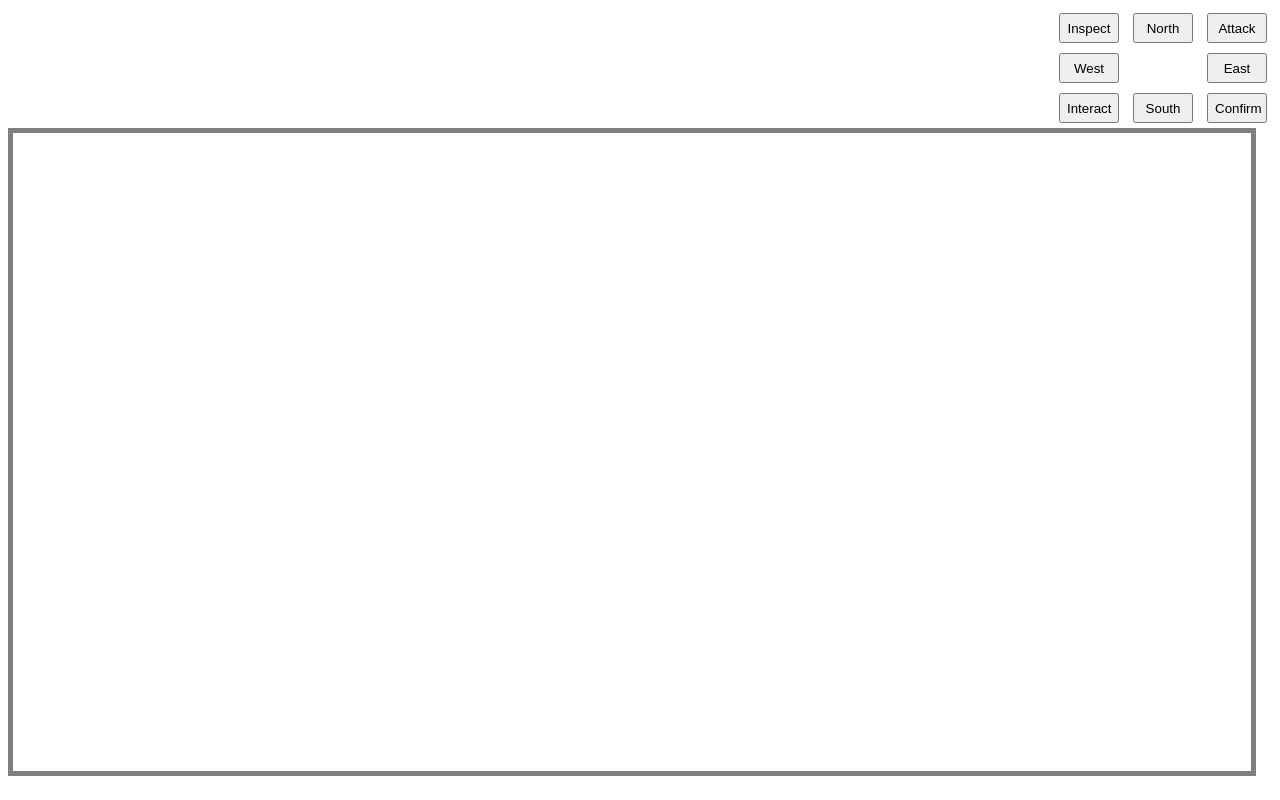
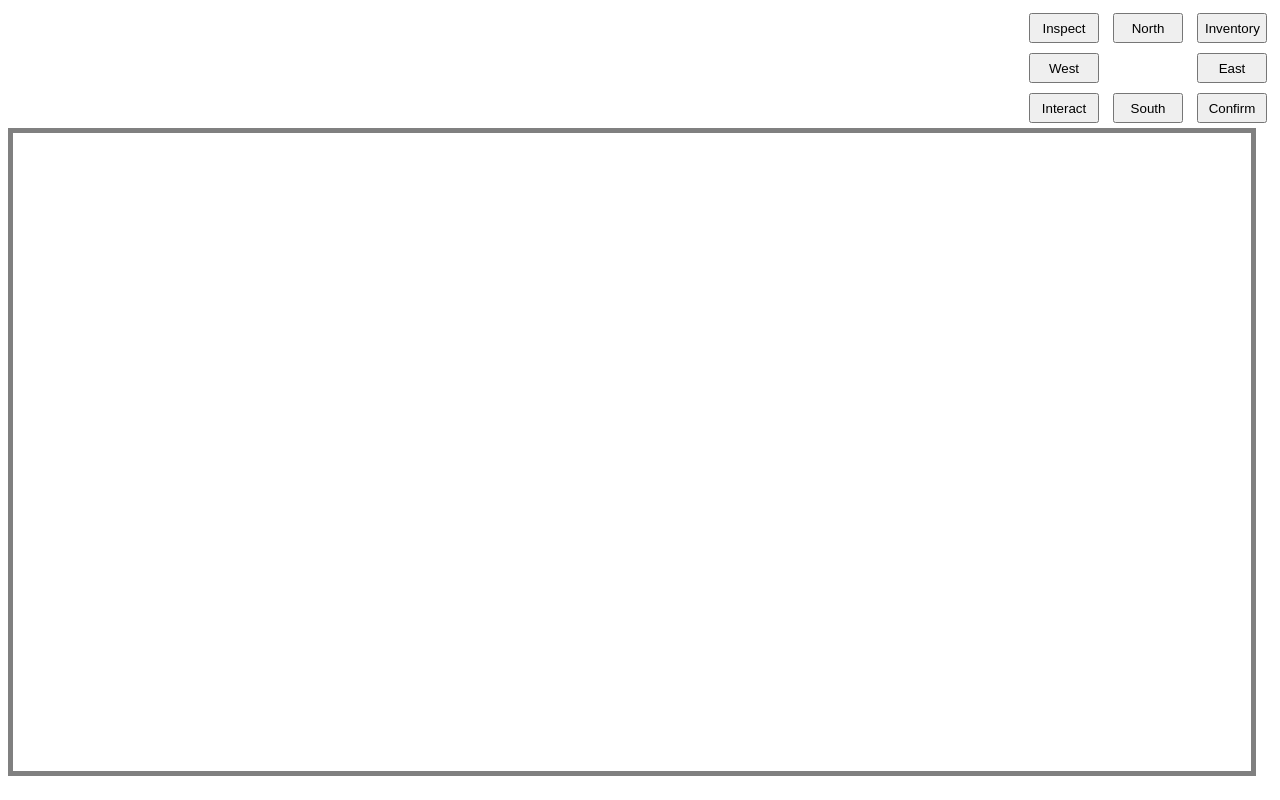
Before and after one commit to Artimedias/RPGTeamWeek, a website built with webpack: page src/index.html in a window 1280 px wide. Built offline with nearby package versions, Linux system fonts and the light colour scheme.

Commit message:
change attack button to 'inventory'

```diff
--- a/src/index.html
+++ b/src/index.html
@@ -10,18 +10,18 @@
   <div class="container">
     <div style="float: right; vertical-align: text-top;">
       <div>
-        <button style="margin:5px; height:30px; width:60px; text-align:center" type="button" id="inspect" class="size">Inspect</button>
-        <button style="margin:5px; height:30px; width:60px; text-align:center" type="button" id="1" class="size">North</button>
-        <button style="margin:5px; height:30px; width:60px; text-align:center"style=" float: right;" type="button" id="attack" class="size">Attack</button>
+        <button style="margin:5px; height:30px; width:70px; text-align:center" type="button" id="inspect" class="size">Inspect</button>
+        <button style="margin:5px; height:30px; width:70px; text-align:center" type="button" id="1" class="size">North</button>
+        <button style="margin:5px; height:30px; width:70px; text-align:center"style=" float: right;" type="button" id="inventory" class="size">Inventory</button>
       </div>
       <div>
-        <button style="margin:5px; height:30px; width:60px; float: right;" type="button" id="2" class="size">East</button>
-        <button style="margin:5px; height:30px; width:60px; text-align:center" type="button" id="4" class="size">West</button>
+        <button style="margin:5px; height:30px; width:70px; float: right;" type="button" id="2" class="size">East</button>
+        <button style="margin:5px; height:30px; width:70px; text-align:center" type="button" id="4" class="size">West</button>
       </div>
       <div>
-        <button style="margin:5px; height:30px; width:60px; text-align:center" type="button" id="interact" class="size">Interact</button>
-        <button style="margin:5px; height:30px; width:60px; text-align:center" type="button" id="3" class="size">South</button>
-        <button style="margin:5px; height:30px; width:60px; text-align:center" type="button" id="confirm" class="size">Confirm</button>
+        <button style="margin:5px; height:30px; width:70px; text-align:center" type="button" id="interact" class="size">Interact</button>
+        <button style="margin:5px; height:30px; width:70px; text-align:center" type="button" id="3" class="size">South</button>
+        <button style="margin:5px; height:30px; width:70px; text-align:center" type="button" id="confirm" class="size">Confirm</button>
       </div>
     </div>
     <div style="vertical-align: bottom; height: 600px; width: 1200px; overflow-y: auto; overflow-x: auto; border: 5px solid gray; padding: 1.5%;">
```
